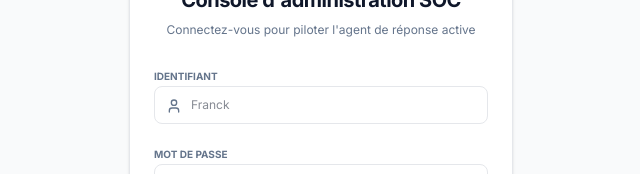
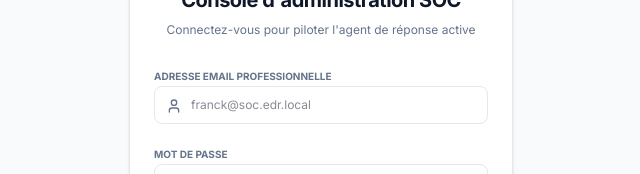
Before and after one commit to Franck922/ransomware-detector, a React (Vite) app in the folder dashboard/: page / in a window 1280 px wide. Shown: the part 278-452 px from the top of the page, without its empty margins (319-959 px from the left). Built offline with nearby package versions, Linux system fonts and the light colour scheme.

Commit message:
feat(auth): refactor login/signup to use professional email addresses instead of plain usernames

```diff
--- a/dashboard/src/App.jsx
+++ b/dashboard/src/App.jsx
@@ -108,7 +108,7 @@ export default function App() {
         method: 'POST',
         headers: { 'Content-Type': 'application/json' },
         body: JSON.stringify({
-          username: signupUsername,
+          email: signupUsername,
           password: signupPassword,
           role: signupRole
         })
@@ -146,7 +146,7 @@ export default function App() {
       const res = await fetch('http://localhost:8000/login', {
         method: 'POST',
         headers: { 'Content-Type': 'application/json' },
-        body: JSON.stringify({ username: loginUsername, password: loginPassword })
+        body: JSON.stringify({ email: loginUsername, password: loginPassword })
       });
       if (res.ok) {
         const data = await res.json();
@@ -363,13 +363,13 @@ export default function App() {
           {isSignUp ? (
             <form onSubmit={handleSignup} className="space-y-4">
               <div className="space-y-1">
-                <label className="text-[10px] font-bold text-text-muted uppercase">Identifiant</label>
+                <label className="text-[10px] font-bold text-text-muted uppercase">Adresse email professionnelle</label>
                 <div className="relative">
                   <input
-                    type="text"
+                    type="email"
                     value={signupUsername}
                     onChange={(e) => setSignupUsername(e.target.value)}
-                    placeholder="Nom d'utilisateur"
+                    placeholder="analyste@soc.edr.local"
                     required
                     className="w-full border border-border rounded-lg p-2.5 pl-9 text-xs bg-white outline-none focus:border-brand-primary"
                   />
@@ -412,13 +412,13 @@ export default function App() {
           ) : (
             <form onSubmit={handleLogin} className="space-y-4">
               <div className="space-y-1">
-                <label className="text-[10px] font-bold text-text-muted uppercase">Identifiant</label>
+                <label className="text-[10px] font-bold text-text-muted uppercase">Adresse email professionnelle</label>
                 <div className="relative">
                   <input
-                    type="text"
+                    type="email"
                     value={loginUsername}
                     onChange={(e) => setLoginUsername(e.target.value)}
-                    placeholder="Franck"
+                    placeholder="franck@soc.edr.local"
                     required
                     className="w-full border border-border rounded-lg p-2.5 pl-9 text-xs bg-white outline-none focus:border-brand-primary"
                   />
```
Also changed, not shown: 1 other file (tests, documents, lock files or other folders).
